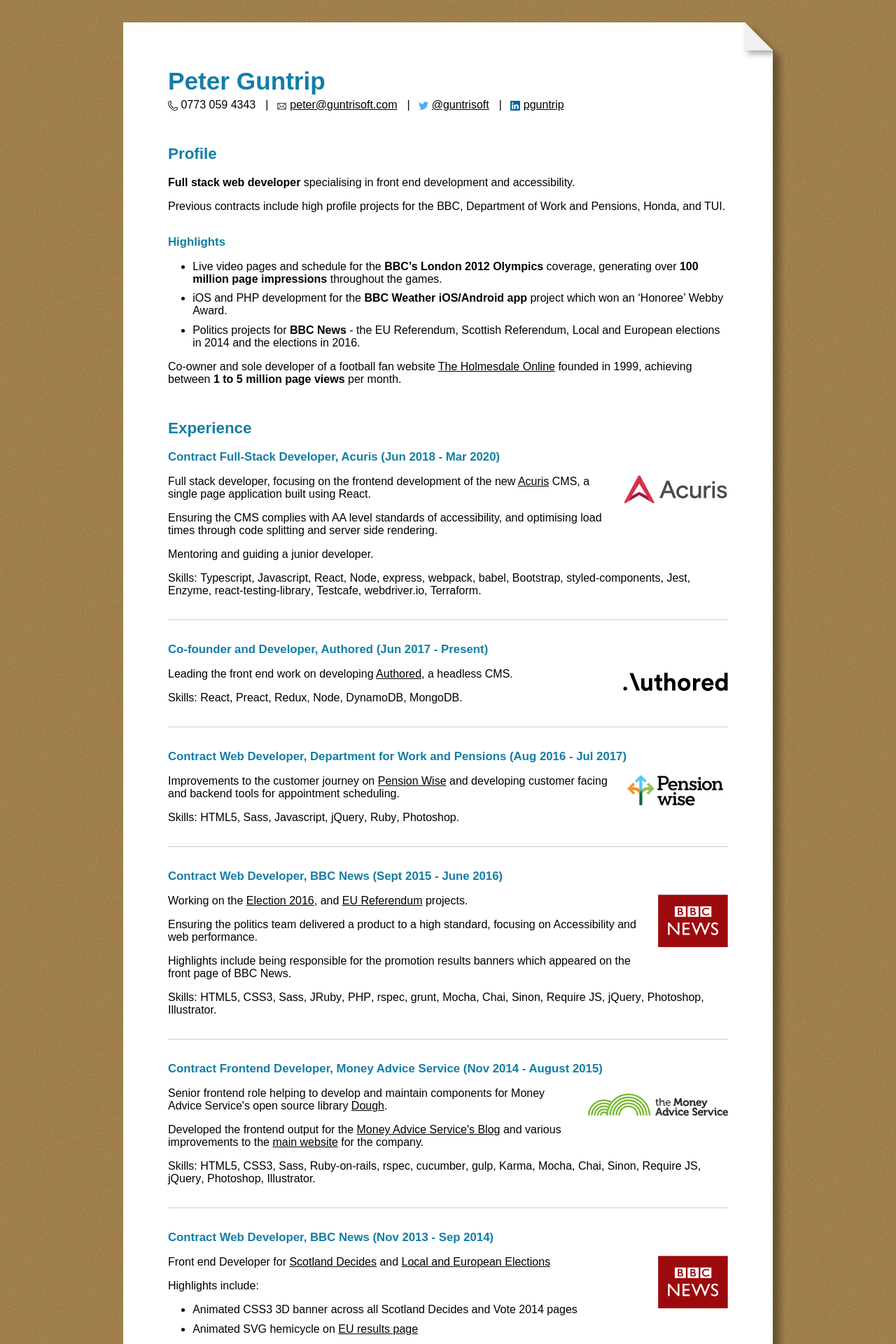
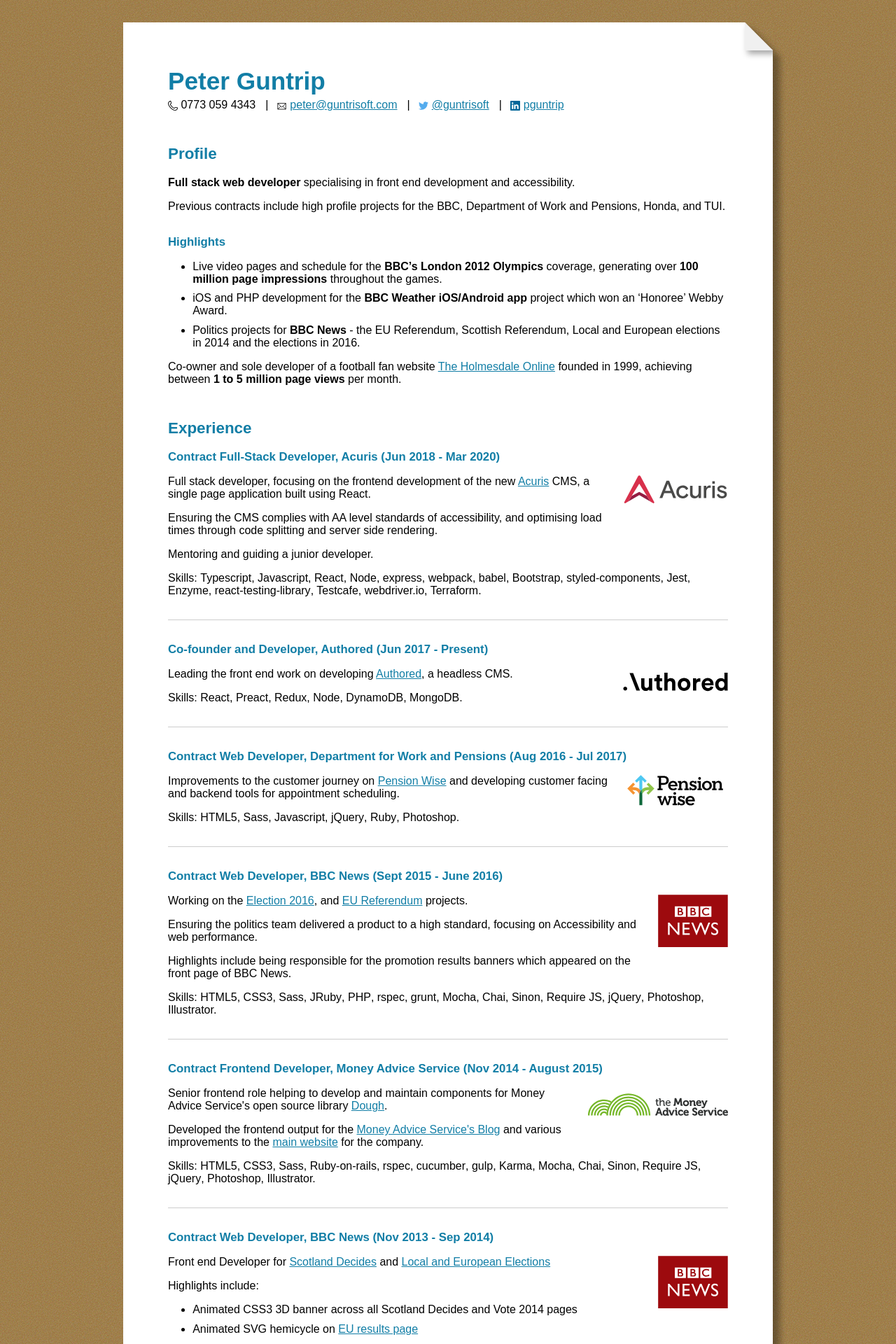
Before and after one commit to Guntrisoft/guntrisoft.github.io, a Jekyll site: the page built from index.md, in a window 1280 px wide. Shown: the top 1920 px of the page at 70% size. Built offline with Jekyll 4.4.1, drawn with Linux system fonts in a browser that asks for light colours.

Commit message:
updating hover and focus link states

```diff
--- a/_includes/styles.css
+++ b/_includes/styles.css
@@ -65,12 +65,19 @@ body {
 }
 
 a {
-  color: #000;
+  color: #127ea6;
 }
 
-a:hover,
+a:hover {
+  color: #062e3c;
+}
+
 a:focus {
-  background: yellow;
+  outline: 3px solid transparent;
+  color: #0b0c0c;
+  background-color: #ffdd00;
+  box-shadow: 0 -2px #ffdd00, 0 4px #0b0c0c;
+  text-decoration: none;
 }
 
 ul {
@@ -272,7 +279,6 @@ dd ul {
 
   main a::after {
     content: " (" attr(href) ") ";
-    color: #127ea6;
   }
 
   .logo {
```
